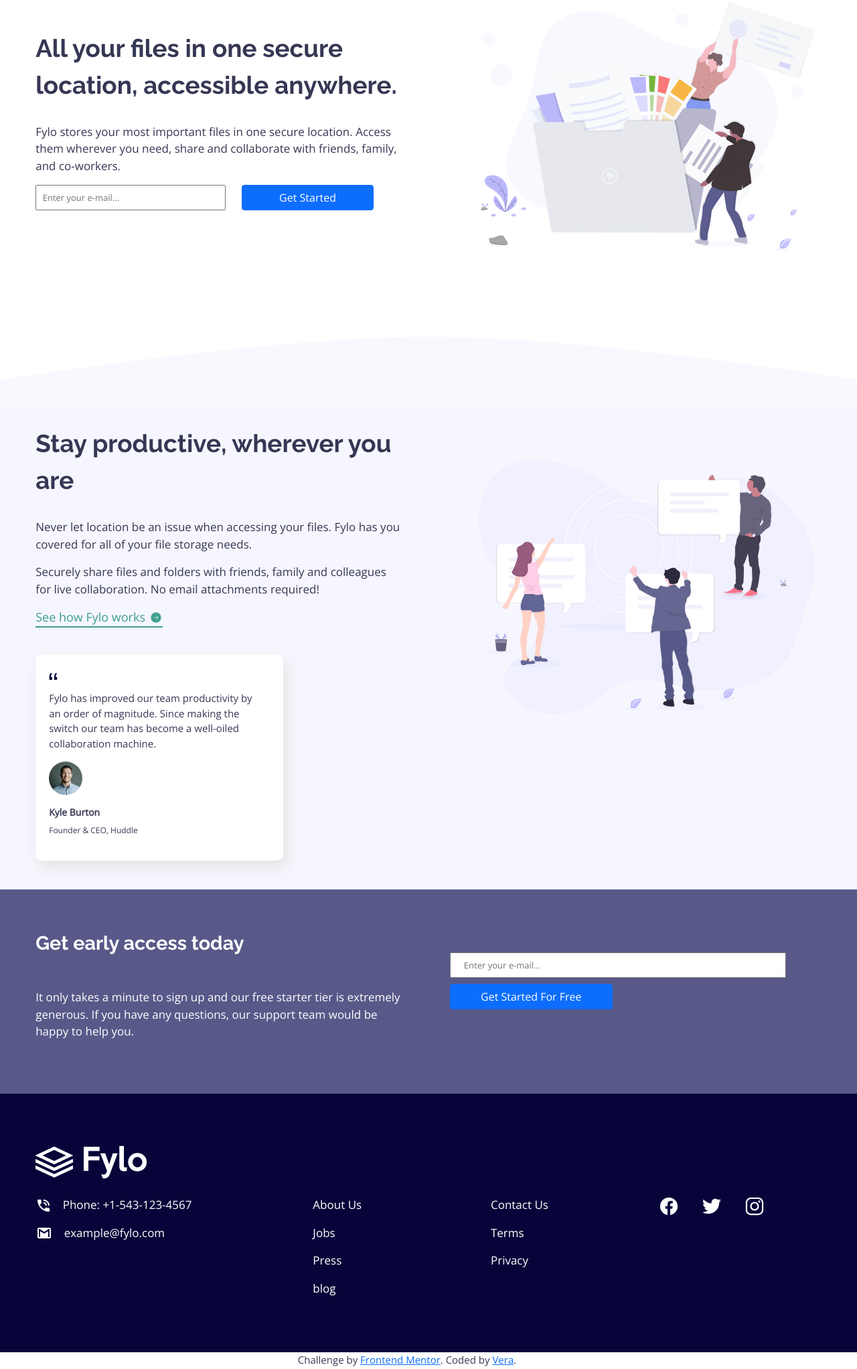
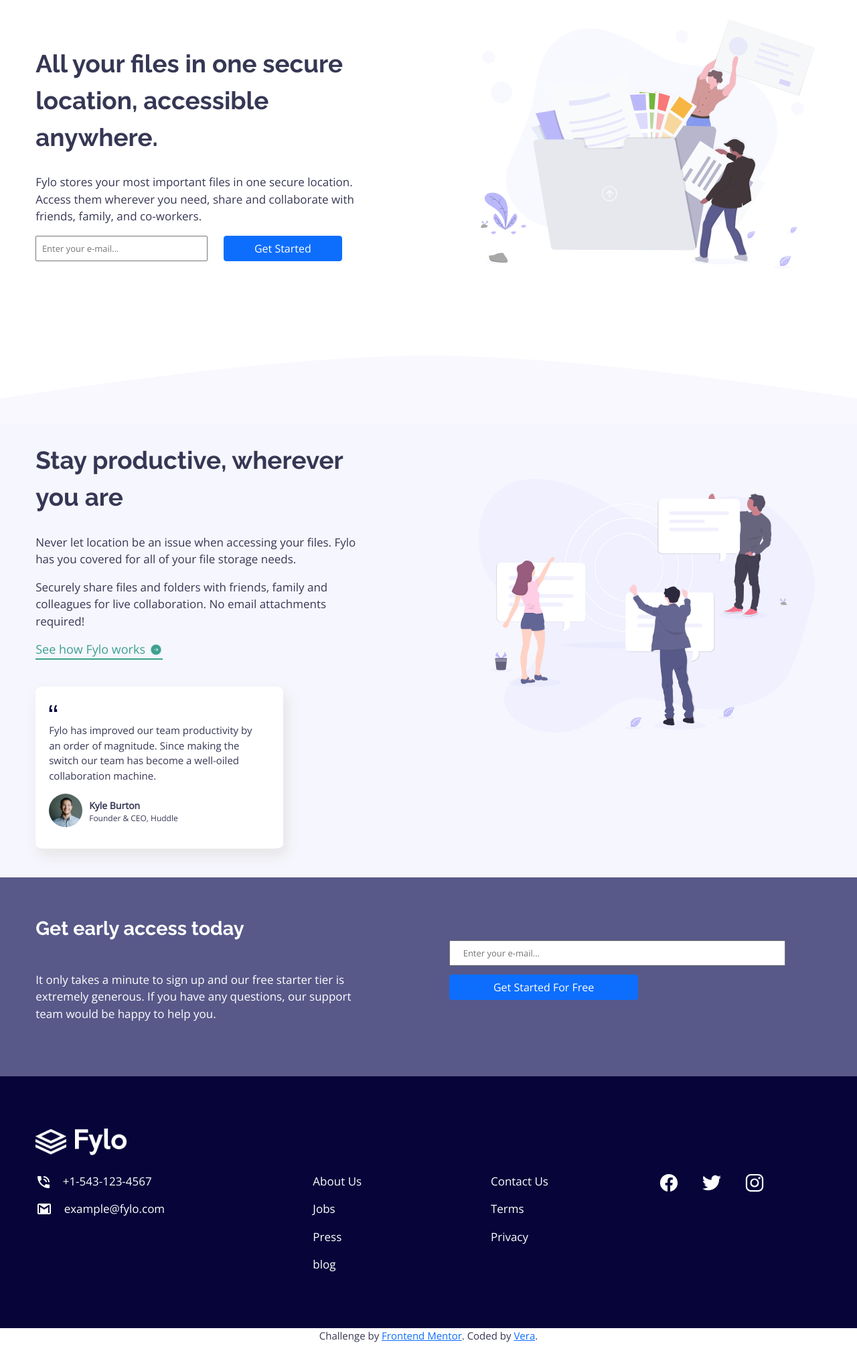
Before and after one commit to GodVera/Fylo, a plain HTML site: page index.html in a window 1280 px wide. Shown: the part 181-2225 px from the top of the page at 67% size. Drawn offline with nearby package versions, Linux system fonts and the light colour scheme.

Commit message:
Add files via upload

```diff
--- a/css/styles.css
+++ b/css/styles.css
@@ -1,6 +1,6 @@
 body {
   font-family: 'Open Sans', sans-serif;
-  margin: 3% auto;
+  margin: 0;
   max-width: 1440px;
   padding: 0;
 }
@@ -38,7 +38,7 @@ p {
 
 .navbar {
   font-family: 'Raleway', sans-serif;
-  margin-bottom: 7%;
+  margin: 5% 5% 7%;
 }
 
 .logo {
@@ -52,7 +52,7 @@ p {
 }
 
 .title-text {
-  padding: 1% 1% 1% 5%;
+  padding: 1% 5% 1% 5%;
 }
 
 .e-mail-div {
@@ -154,15 +154,16 @@ p {
   color: hsl(0, 0%, 75%);
   width: 80%;
   padding-left: 3%;
-  margin: 15% 20px 1%;
+  margin: 15% 3% 2%;
 }
 
 .blue-but2 {
   width: 45%;
+  margin-left: 3%;
 }
 
 .but-bot {
-  margin: 1% 20px 2%;
+
 }
 
 .very-dark {
@@ -174,9 +175,17 @@ p {
   padding: 6% 2% 2% 5%;
 }
 
+.logo-w {
+  height: 40px;
+}
+
 .cont {
   padding-left: 6%;
   padding-right: 0;
+}
+
+.loc {
+  max-width: 250px;
 }
 
 .about-us {
@@ -203,10 +212,13 @@ p {
 .attribution {
   text-align: center;
   font-size: 15px;
+  margin: 0 0 1% 0;
 }
 
-@media (max-width: 400px) {
-  body {}
+@media (max-width: 990px) {
+  body {
+    margin: 0;
+  }
 
   h1 {
     font-size: 1.7rem;
@@ -320,7 +332,7 @@ p {
   }
 
   .blue-but2 {
-    width: 70%;
+    width: 60%;
     margin: auto;
     margin-bottom: 10%;
   }
@@ -330,16 +342,24 @@ p {
  }
 
  .white-logo {
-   padding: 15% 2% 10%;
+   padding: 15% 2% 10% 3%;
  }
 
  .white {
    margin-bottom: 3%;
  }
 
+ .cont {
+   padding-left: 5%;
+ }
+
  .about-us {
    margin-top: 7%;
-   padding-left: 7%;
+   padding-left: 5%;
+ }
+
+ .contact-us {
+   padding-left: 5%;
  }
 
  .social {
@@ -347,3 +367,9 @@ p {
    width: 60%;
  }
 }
+
+@media (min-width: 990px) {
+  body {
+    margin: 3% auto;
+  }
+}
--- a/index.html
+++ b/index.html
@@ -80,10 +80,10 @@
         </div>
         <div class="sticker">
           <img src="images/icon-quotes.svg" alt="">
-          <p class="st1">Fylo has improved our team productivity by an order of magnitude. Since
+           <p class="st1">Fylo has improved our team productivity by an order of magnitude. Since
             making the switch our team has become a well-oiled collaboration machine.
           </p>
-          <div class="d-grid gap-2">
+          <div class=" ">
             <img class="portr" src="images/avatar-testimonial.jpg" alt="">
             <p class="st2">Kyle Burton</p>
             <p class="st3"> Founder & CEO, Huddle</p>
@@ -127,11 +127,11 @@
       </div>
       <div class="row">
         <div class="col-lg-3 cont">
-          <div class="">
+          <div class="loc">
             <img class="pic-loc" src="images/icon-phone.svg" alt="">
-            <p class="white">Phone: +1-543-123-4567</p>
+            <p class="white">+1-543-123-4567</p>
           </div>
-          <div class="">
+          <div class="loc">
             <img class="pic-loc" src="images/icon-email.svg" alt="">
             <p class="white">example@fylo.com</p>
           </div>
```
